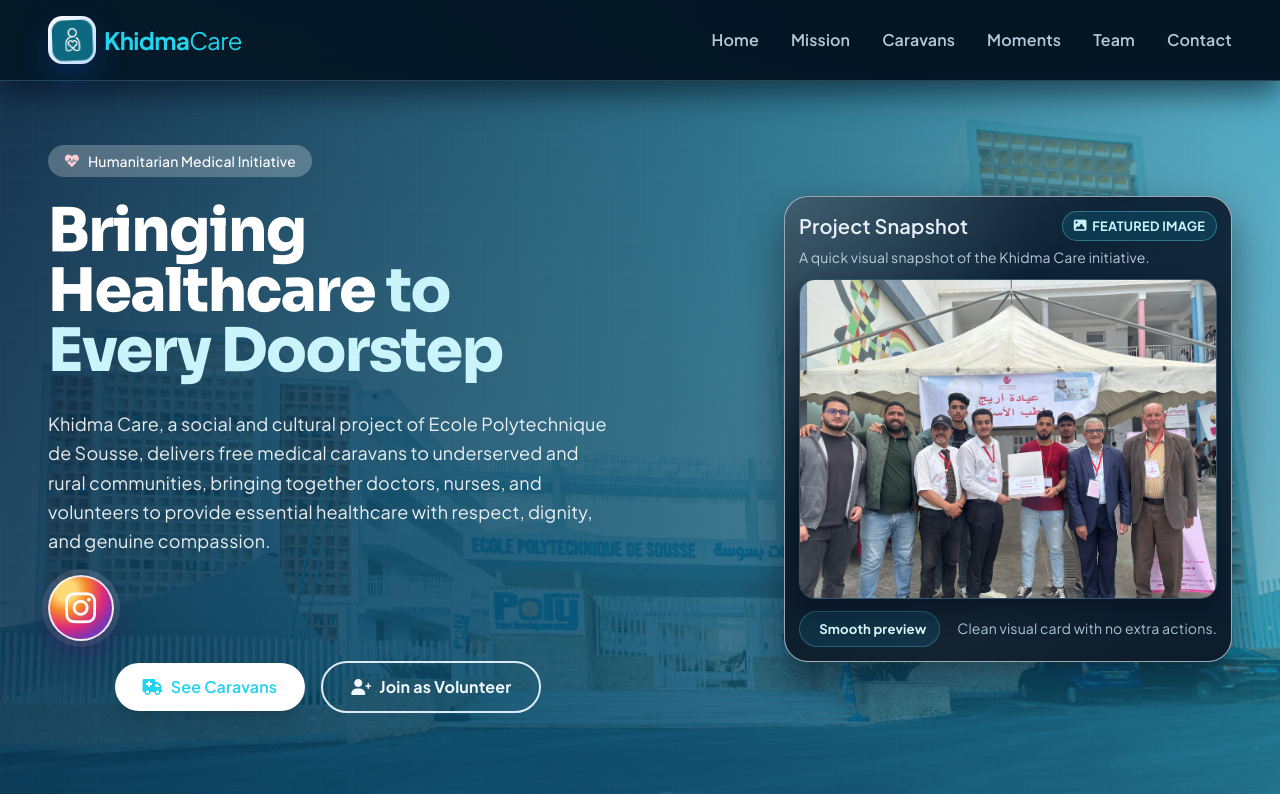
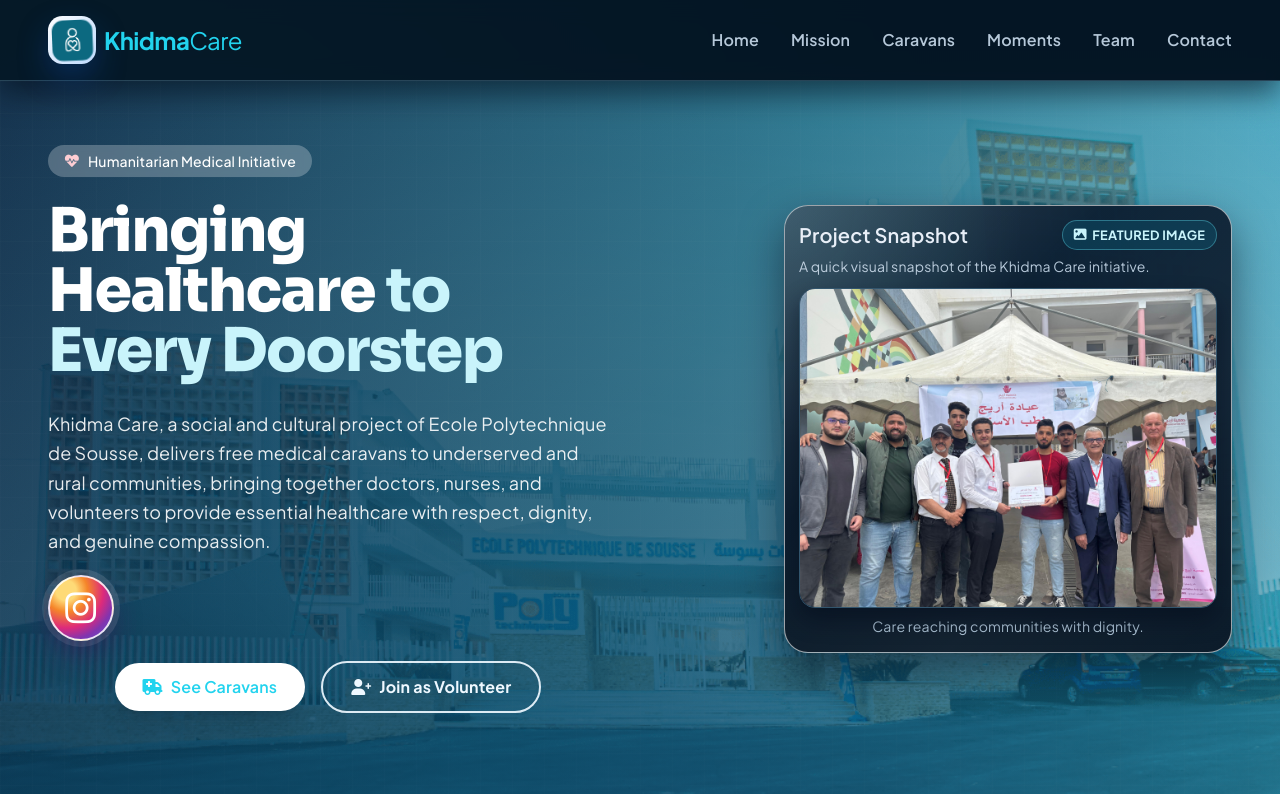
Before and after one commit to anis-mselmi/khidma-care, a plain HTML site: page index.html in a window 1280 px wide. Shown: the top 794 px of the page. Drawn offline with nearby package versions, Linux system fonts and the light colour scheme.

Commit message:
Refine home showcase footer

```diff
--- a/css/styles.css
+++ b/css/styles.css
@@ -318,28 +318,15 @@ section.bg-white {
 
 .showcase-footer {
   display: flex;
-  flex-wrap: wrap;
   align-items: center;
-  gap: 0.75rem;
-  justify-content: space-between;
-}
-
-.showcase-chip {
-  display: inline-flex;
-  align-items: center;
-  gap: 0.4rem;
-  border-radius: 999px;
-  padding: 0.42rem 0.8rem;
-  background: rgba(8, 145, 178, 0.16);
-  border: 1px solid rgba(103, 232, 249, 0.26);
-  color: #d8fbff;
-  font-size: 0.82rem;
-  font-weight: 700;
+  justify-content: center;
+  text-align: center;
 }
 
 .showcase-note {
   color: #adc4d6;
   font-size: 0.88rem;
+  width: 100%;
 }
 
 .pdf-frame iframe,
@@ -1296,10 +1283,6 @@ textarea:focus-visible {
     height: 11.6rem;
   }
 
-  #home .showcase-footer {
-    flex-direction: column;
-    align-items: flex-start;
-  }
 }
 
 @media (min-width: 768px) {
--- a/index.html
+++ b/index.html
@@ -75,9 +75,8 @@
               <div class="pdf-frame mt-3 showcase-frame">
                 <img src="assets/images/f.jpeg" alt="Khidma Care project snapshot" loading="lazy" decoding="async">
               </div>
-              <div class="showcase-footer mt-3">
-                <span class="showcase-chip"><i class="fas fa-sparkles"></i> Smooth preview</span>
-                <span class="showcase-note">Clean visual card with no extra actions.</span>
+              <div class="showcase-footer mt-2">
+                <span class="showcase-note">Care reaching communities with dignity.</span>
               </div>
             </div>
           </div>
```
